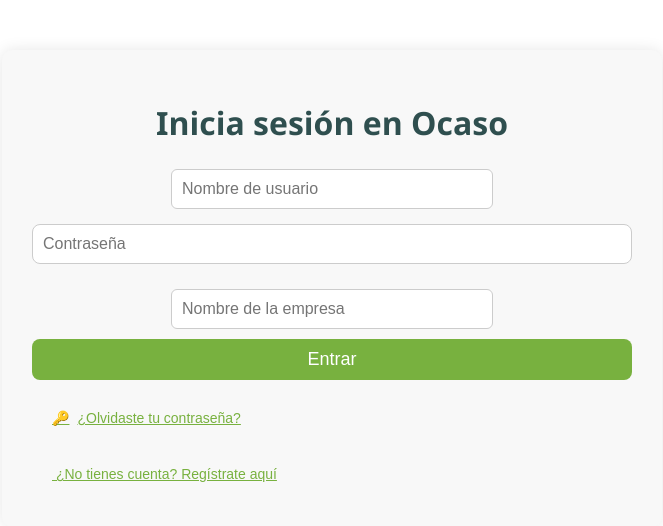
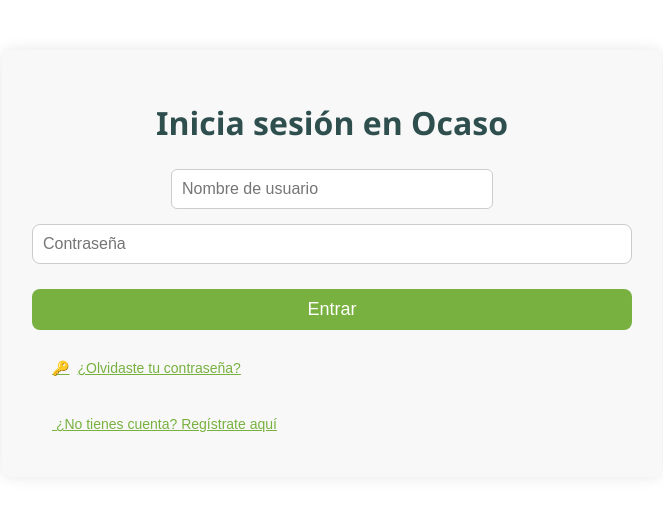
Before and after one commit to agasamue/OcasoProyect, a Flask app: page /login in a window 1280 px wide. Shown: the top 526 px of the page, without its empty margins (308-971 px from the left). Run offline with Flask 3, Linux system fonts and the light colour scheme.

Commit message:
Update login.html
Signed-off-by: Samuel García  <sam.dgarcia02@gmail.com>

```diff
--- a/app/templates/login.html
+++ b/app/templates/login.html
@@ -43,7 +43,6 @@
 <form method="POST" action="{{ url_for('auth.login') }}">
   <input name="username" placeholder="Nombre de usuario" required><br>
   <input name="pin" type="password" placeholder="Contraseña" required><br>
-  <input name="empresa" placeholder="Nombre de la empresa" required><br>
   <button type="submit">Entrar</button>
 </form>
 
```
